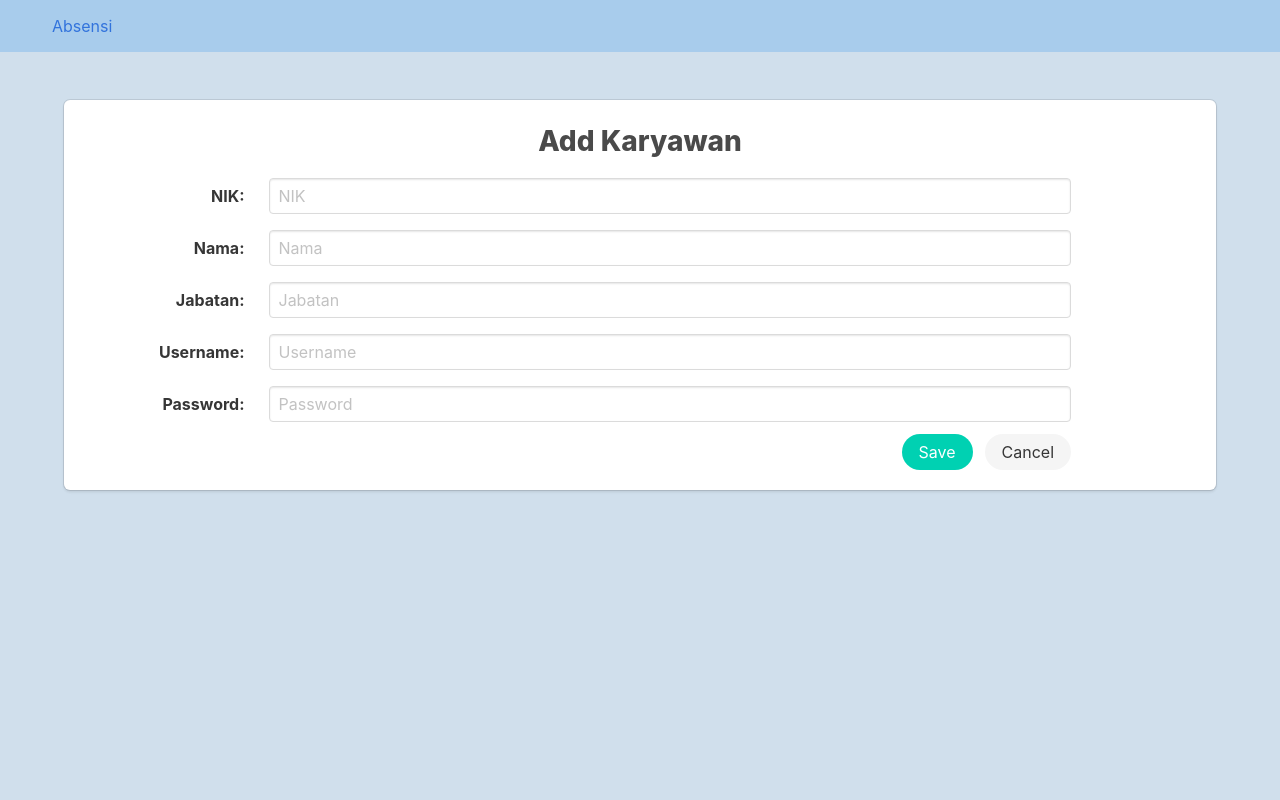
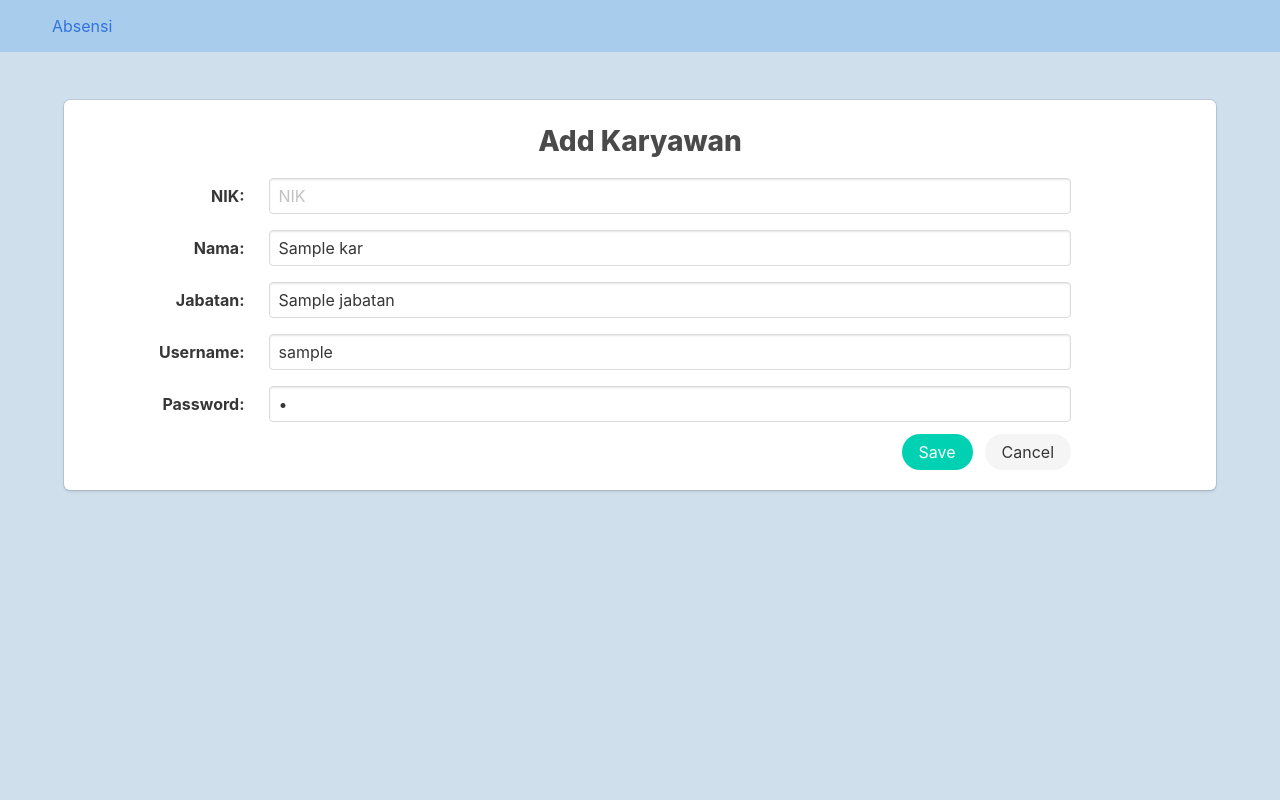
Before and after one commit to aldyistna/absensi_web, a Flask app: template templates/add_karyawan.html in a window 1280 px wide. Run offline with Flask 2, Linux system fonts and the light colour scheme; the template is opened without the code that fills it: most values are stand-ins (such as "Sample title", 1, 10 or a date in 2020); parts of the project's set-up code (start-up, migrations or seed data) failed here and were passed over; some libraries are stand-ins or nearby versions.

Commit message:
fix add karyawan

```diff
--- a/templates/add_karyawan.html
+++ b/templates/add_karyawan.html
@@ -15,7 +15,7 @@
                         </div>
                     {% endif %}
                     {% endwith %}
-                    <form method="POST" action="/save_karyawan" style="padding-right: 125px">
+                    <form method="POST" style="padding-right: 125px">
 
                         <div class="field is-horizontal">
                           <div class="field-label is-normal">
@@ -24,11 +24,15 @@
                           <div class="field-body">
                             <div class="field">
                               <div class="control">
-                                <input class="input" name="nik" type="text" placeholder="NIK" required>
+                                <input class="input" name="nik" type="number" placeholder="NIK" value="{{ kar.nik }}" required>
                               </div>
                             </div>
                           </div>
                         </div>
+
+                        {% if kar.id %}
+                            <input class="input"  name="id" type="hidden" placeholder="NIK" value="{{ kar.id }}" required>
+                        {% endif %}
 
                         <div class="field is-horizontal">
                           <div class="field-label is-normal">
@@ -37,7 +41,7 @@
                           <div class="field-body">
                             <div class="field">
                               <div class="control">
-                                <input class="input" name="name" type="text" placeholder="Nama" required>
+                                <input class="input" name="name" type="text" placeholder="Nama" value="{{ kar.name }}" required>
                               </div>
                             </div>
                           </div>
@@ -50,7 +54,7 @@
                           <div class="field-body">
                             <div class="field">
                               <div class="control">
-                                <input class="input" name="jabatan" type="text" placeholder="Jabatan" required>
+                                <input class="input" name="jabatan" type="text" placeholder="Jabatan" value="{{ kar.jabatan }}" required>
                               </div>
                             </div>
                           </div>
@@ -63,7 +67,7 @@
                           <div class="field-body">
                             <div class="field">
                               <div class="control">
-                                <input class="input" name="username" type="text" placeholder="Username" required>
+                                <input class="input" name="username" type="text" placeholder="Username" value="{{ kar.username }}" required>
                               </div>
                             </div>
                           </div>
@@ -76,23 +80,11 @@
                           <div class="field-body">
                             <div class="field">
                               <div class="control">
-                                <input class="input" type="password" name="password" placeholder="Password" required>
+                                <input class="input" type="password" name="password" placeholder="Password" value="{{ kar.password }}" required>
                               </div>
                             </div>
                           </div>
                         </div>
-
-                        {#<div class="field">
-                            <div class="control">
-                                <input class="input is-medium is-link" type="text" name="nik" placeholder="Your Username" autofocus="">
-                            </div>
-                        </div>#}
-
-                        {#<div class="field">
-                            <div class="control">
-                                <input class="input is-medium is-link" type="password" name="password" placeholder="Your Password">
-                            </div>
-                        </div>#}
 
                         <div class="field is-grouped is-grouped-right">
                           <p class="control">
@@ -101,12 +93,11 @@
                             </button>
                           </p>
                           <p class="control">
-                            <a class="button is-light is-rounded" href="{{ url_for('absen') }}">
+                            <a class="button is-light is-rounded" href="{{ url_for('karyawan') }}">
                               Cancel
                             </a>
                           </p>
                         </div>
-{#                        <button class="button is-rounded is-medium is-info is-fullwidth">Login</button>#}
                     </form>
                 </div>
             </div>
```
